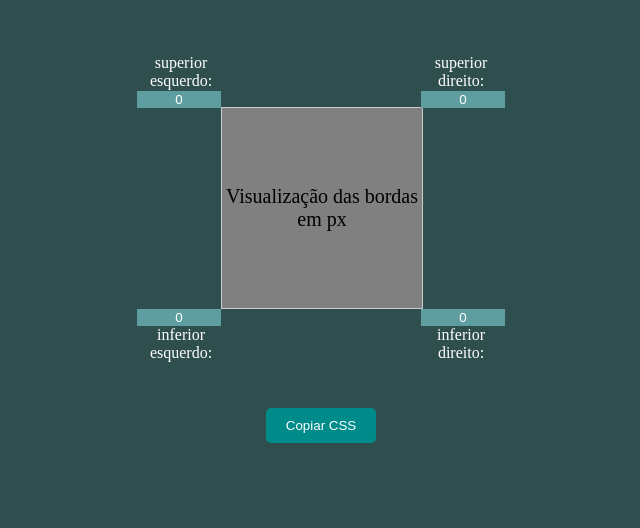
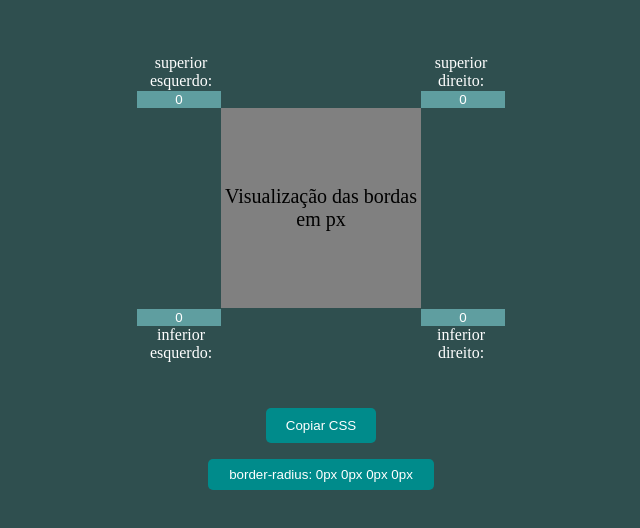
Before and after one commit to slcmachad/Diversos_Projetos_Em_Angular, an Angular app in the folder project-001-border-radius-previewer/: page / in a window 1280 px wide. Shown: the top 528 px of the page, without its empty margins (327-967 px from the left). Built offline with nearby package versions, Linux system fonts and the light colour scheme.

Commit message:
<chore> adicionando input com as informações a serem copiadas

```diff
--- a/project-001-border-radius-previewer/src/app/border-radius-previewer/border-radius-previewer.component.css
+++ b/project-001-border-radius-previewer/src/app/border-radius-previewer/border-radius-previewer.component.css
@@ -16,7 +16,6 @@
   justify-content: center;
   align-items: center;
   font-size: 20px;
-  border: 1px solid #ccc;
   text-align: center;
   color: #000;
 }
@@ -69,6 +68,16 @@ label{
   border: none;
 }
 
+.textarea{
+  margin: 1rem auto;
+  width: 210px;
+  background-color: darkcyan;
+  border: none;
+  padding: 0.5rem;
+  border-radius: 5px;
+  text-align: center;
+}
+
 button{
   background-color: darkcyan;
   border: none;
--- a/project-001-border-radius-previewer/src/app/border-radius-previewer/border-radius-previewer.component.html
+++ b/project-001-border-radius-previewer/src/app/border-radius-previewer/border-radius-previewer.component.html
@@ -21,4 +21,5 @@
     </div>
   </div>
   <button (click)="copyToClipboard()">Copiar CSS</button>
+  <input class="textarea" type="text" readonly [value]="cssCode">
 </div>
--- a/project-001-border-radius-previewer/src/app/border-radius-previewer/border-radius-previewer.component.ts
+++ b/project-001-border-radius-previewer/src/app/border-radius-previewer/border-radius-previewer.component.ts
@@ -14,25 +14,29 @@ export class BorderRadiusPreviewerComponent {
     bottomRight: 0,
   };
 
-  borderRadiusStyle = '0';
+  borderRadiusStyle = '0px 0px 0px 0px';
+  cssCode = `border-radius: ${this.borderRadiusStyle}`;
 
   updateCSS() {
-    this.borderRadiusStyle = `${this.borderRadius.topLeft}px
-    ${this.borderRadius.topRight}px
-    ${this.borderRadius.bottomRight}px
-    ${this.borderRadius.bottomLeft}px`
+    this.borderRadiusStyle = `${this.borderRadius.topLeft}px ${this.borderRadius.topRight}px ${this.borderRadius.bottomRight}px ${this.borderRadius.bottomLeft}px`;
+    this.cssCode = `border-radius: ${this.borderRadiusStyle}`;
   }
 
   copyToClipboard() {
-    const cssToCopy = `border-radius: ${this.borderRadiusStyle}`;
+    const cssToCopy = this.cssCode;
 
-    const tempTextArea = document.createElement('textarea');
-    tempTextArea.value = cssToCopy;
-    document.body.appendChild(tempTextArea);
-
-    tempTextArea.select();
-    document.execCommand('copy');
-
-    document.body.removeChild(tempTextArea);
+    if (navigator.clipboard && navigator.clipboard.writeText) {
+      navigator.clipboard.writeText(cssToCopy)
+        .then(() => {
+          // Notifica o usuário de que o CSS foi copiado
+          alert('CSS copiado para a área de transferência!');
+        })
+        .catch((err) => {
+          console.error('Falha ao copiar o CSS: ', err);
+        });
+    } else {
+      // Caso o navegador não suporte a API Clipboard, exiba uma mensagem de fallback
+      alert('Infelizmente, o seu navegador não suporta a funcionalidade de cópia para a área de transferência. Por favor, copie o CSS manualmente.');
+    }
   }
 }
```
